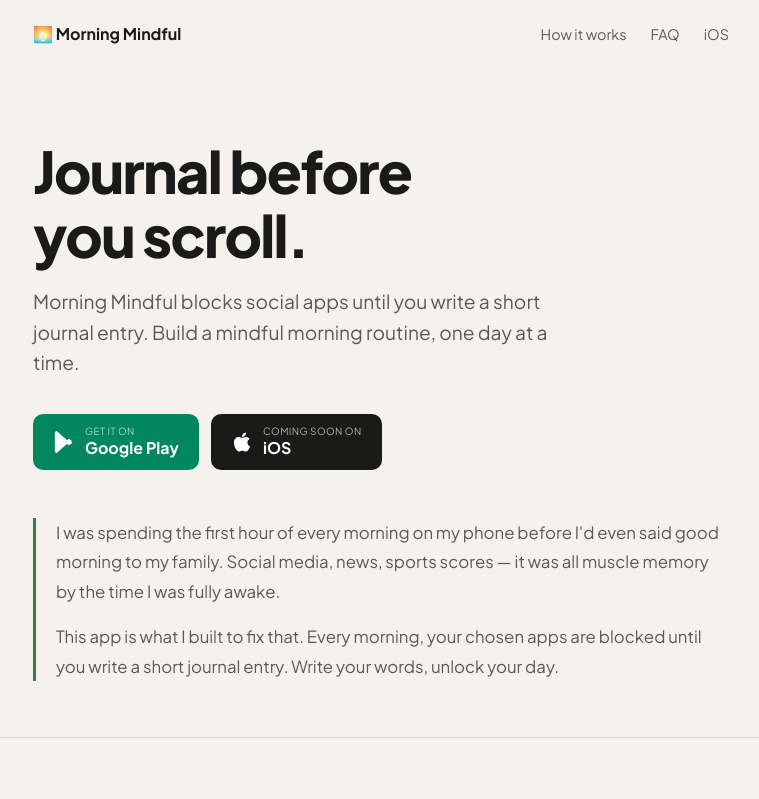
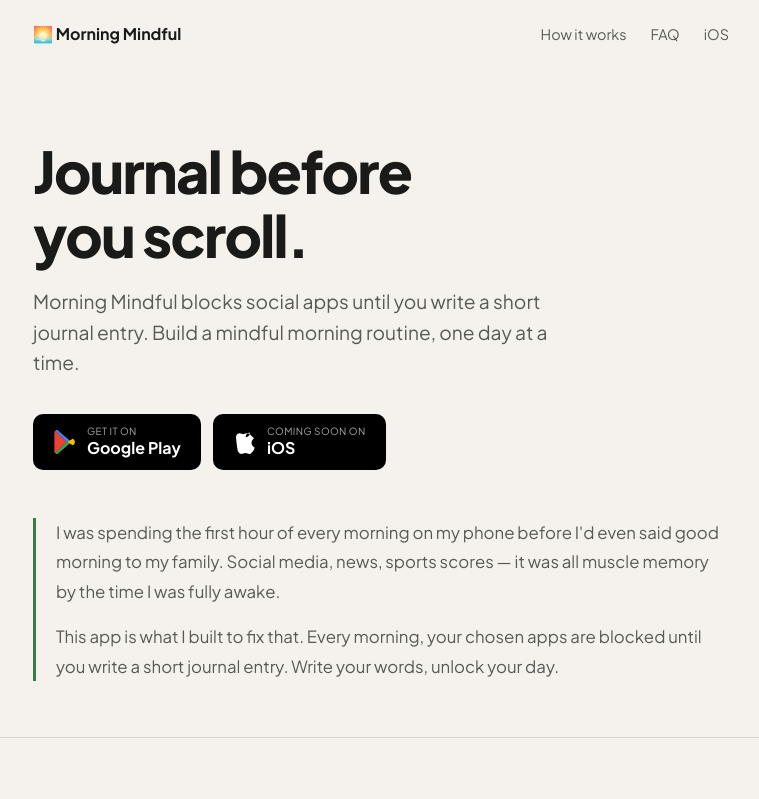
Before and after one commit to alanmurfi/morningmindful-site, a plain HTML site: page index.html in a window 1280 px wide. Shown: the top 799 px of the page, without its empty margins (259-1018 px from the left). Drawn offline with Linux system fonts and the light colour scheme.

Commit message:
fix: proper black Play Store button with 4-colour icon, Apple logo

```diff
--- a/index.html
+++ b/index.html
@@ -150,17 +150,16 @@
         }
 
         .store-btn.android {
-            background: #01875f;
+            background: #000;
         }
 
         .store-btn.ios {
-            background: #1A1A18;
+            background: #000;
         }
 
         .store-btn svg {
-            width: 22px;
-            height: 22px;
-            fill: white;
+            width: 24px;
+            height: 24px;
             flex-shrink: 0;
         }
 
@@ -599,15 +598,23 @@
             <p class="tagline">Morning Mindful blocks social apps until you write a short journal entry. Build a mindful morning routine, one day at a time.</p>
             <div class="hero-badges">
                 <a href="https://play.google.com/store/apps/details?id=com.morningmindful" class="store-btn android" target="_blank" rel="noopener">
-                    <!-- Google Play triangle icon -->
-                    <svg viewBox="0 0 24 24"><path d="M3.18 23.76c.37.2.8.22 1.19.04L17.6 12 4.37.2C3.98.02 3.55.04 3.18.24 2.44.65 2 1.4 2 2.23v19.54c0 .83.44 1.58 1.18 1.99zM20.07 10.13l-3.03-1.74L13.6 12l3.44 3.61 3.03-1.74c.87-.5.87-1.75 0-2.24-.0 0 0 0 0 0z"/></svg>
+                    <!-- Official Google Play 4-colour icon -->
+                    <svg viewBox="0 0 24 26" fill="none" xmlns="http://www.w3.org/2000/svg">
+                        <path d="M1.5 0.8L13.8 13 1.5 25.2C0.9 24.9 0.5 24.3 0.5 23.5V2.5C0.5 1.7 0.9 1.1 1.5 0.8Z" fill="#EA4335"/>
+                        <path d="M20.5 9.5L17 11.4L13.8 13L17 14.6L20.5 16.5C21.8 15.8 22.7 14.5 22.7 13C22.7 11.5 21.8 10.2 20.5 9.5Z" fill="#FBBC04"/>
+                        <path d="M1.5 0.8L13.8 13L17 11.4L4.2 0.2C3.3 -0.3 2.2 -0.0 1.5 0.8Z" fill="#4285F4"/>
+                        <path d="M1.5 25.2L13.8 13L17 14.6L4.2 25.8C3.3 26.3 2.2 26.0 1.5 25.2Z" fill="#34A853"/>
+                    </svg>
                     <span class="store-btn-text">
                         <span class="small">Get it on</span>
                         <span class="large">Google Play</span>
                     </span>
                 </a>
                 <a href="#ios-waitlist" class="store-btn ios">
-                    <svg viewBox="0 0 384 512"><path d="M318.7 268.7c-.2-36.7 16.4-64.4 50-84.8-18.8-26.9-47.2-41.7-84.7-44.6-35.5-2.8-74.3 20.7-88.5 20.7-15 0-49.4-19.7-76.4-19.7C63.3 141.2 4 184.8 4 273.5q0 39.3 14.4 81.2c12.8 36.7 59 126.7 107.2 125.2 25.2-.6 43-17.9 75.8-17.9 31.8 0 48.3 17.9 76.4 17.9 48.6-.7 90.4-82.5 102.6-119.3-65.2-30.7-61.7-90-61.7-91.9zm-56.6-164.2c27.3-32.4 24.8-61.9 24-72.5-24.1 1.4-52 16.4-67.9 34.9-17.5 19.8-27.8 44.3-25.6 71.9 26.1 2 49.9-11.4 69.5-34.3z"/></svg>
+                    <!-- Apple logo -->
+                    <svg viewBox="0 0 814 1000" fill="white" xmlns="http://www.w3.org/2000/svg">
+                        <path d="M788.1 340.9c-5.8 4.5-108.2 62.2-108.2 190.5 0 148.4 130.3 200.9 134.2 202.2-.6 3.2-20.7 71.9-68.7 141.9-42.8 61.6-87.5 123.1-155.5 123.1s-85.5-39.5-164-39.5c-76 0-103.7 40.8-165.9 40.8s-105.1-57.2-155.5-127.4C46 482.5 32 333.6 32 292.5c0-23 4.5-45.5 14.5-65.2 24.7-52.1 81.9-87.5 143.8-87.5 56.4 0 101.2 37.3 136.7 37.3 33.9 0 87-39.5 153.5-39.5 24.4 0 108.2 2.6 168.1 81.2zm-224.5-97.7c26.4-31.7 44.9-76.1 44.9-120.4 0-6.4-.6-12.8-1.9-18 0-.6-.6-.6-.6-1.3-43.5 1.9-95 29-124.4 62.9-22.4 25.6-44.3 70-44.3 115.1 0 7.1.6 14.2 1.9 20.6.6.6.6.6 1.3.6 1.9 0 4.5.6 7.1.6 39.5 0 88.5-26.4 116-60.2z"/>
+                    </svg>
                     <span class="store-btn-text">
                         <span class="small">Coming soon on</span>
                         <span class="large">iOS</span>
```
